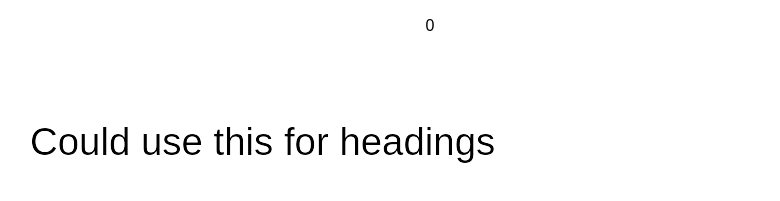
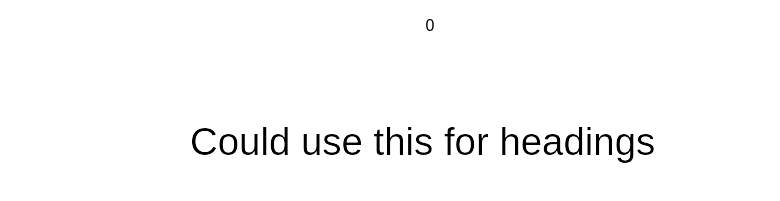
Before and after one commit to nickmcmillan/text-dilation-svg-filter, a React app: page / in a window 1280 px wide. Shown: the part 605-806 px from the top of the page, without its empty margins (210-990 px from the left). Built offline with nearby package versions, Linux system fonts and the light colour scheme.

Commit message:
safari fixes

```diff
--- a/src/index.js
+++ b/src/index.js
@@ -25,7 +25,6 @@ function App() {
         </p>
       </div>
 
-
       <div className="svg-container">
         <svg
           viewBox="0 0 1000 1000"
@@ -33,7 +32,7 @@ function App() {
           className="mass_big_logo"
         >
 
-          <clipPath id="mass_big_logo_clip">
+          <clipPath>
             <text xlinkHref="#mass_big_logo" id="mass_big_logo">
               <tspan x="0" dy="1.2em">M A</tspan>
               <tspan x="0" dy="1.2em">S S</tspan>
@@ -69,7 +68,7 @@ function App() {
         <input
           type="range"
           min={-5}
-          max={40}
+          max={80}
           value={headingWidth}
           step="0.001"
           onChange={e => setHeadingWidth(e.target.value)}
@@ -78,16 +77,13 @@ function App() {
           {headingWidth}
         </p>
 
-        <svg viewBox="0 0 1000 250" className="heading_text">
-          <defs>
-            <text id="heading_text" dx="0" dy="130" shapeRendering="optimizeSpeed">
+        <svg viewBox="0 0 1000 150" className="heading_text">
+
+          <clipPath id="heading_text_clip">
+            <text id="heading_text" dx="200" dy="130" shapeRendering="optimizeSpeed">
               Could use this for headings
             </text>
-
-            <clipPath id="heading_text_clip">
-              <use xlinkHref="#heading_text" />
-            </clipPath>
-          </defs>
+          </clipPath>
 
           <use
             x="0"
@@ -100,6 +96,16 @@ function App() {
             fill="#000"
             clipPath={headingWidth > 0 ? null : 'url(#heading_text_clip)'}
           />
+          {headingWidth > 0 &&
+            <use
+              xlinkHref="#heading_text"
+              stroke='#000'
+              strokeWidth={headingWidth * 1.25}
+              strokeLinecap="round"
+              strokeLinejoin="round"
+              fill="#000"
+            />
+          }
         </svg>
       </div>
     </>
--- a/src/styles.css
+++ b/src/styles.css
@@ -6,6 +6,7 @@
 
 body {
   margin: 0;
+  /* background-color: pink; */
 }
 
 .App {
```
